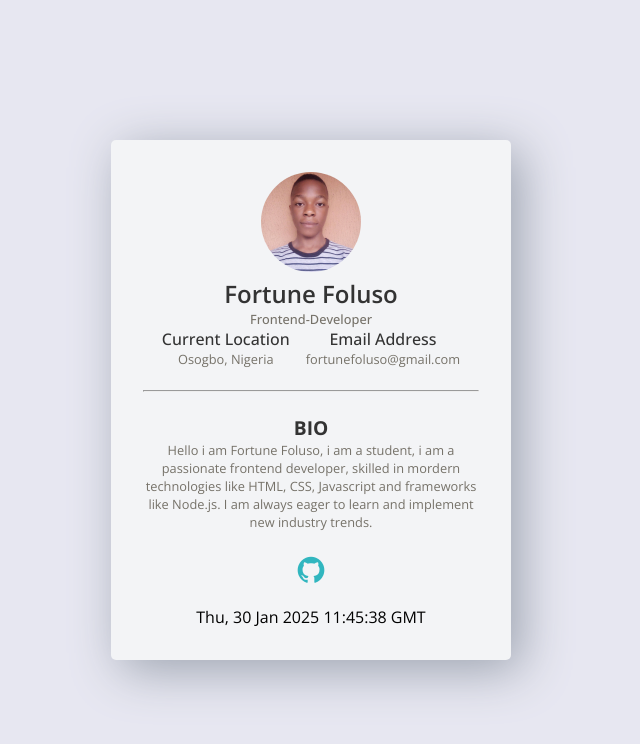
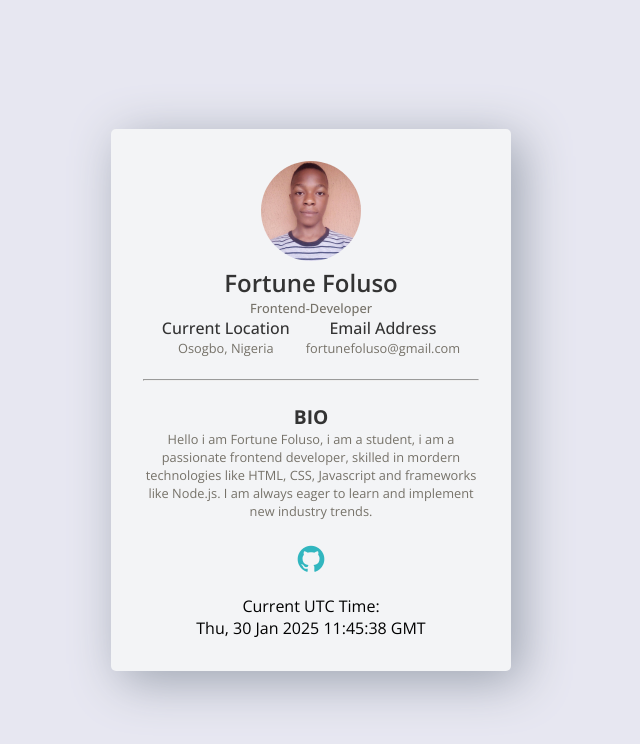
Before and after one commit to Fortune-tech366/Profile-Card, a plain HTML site: page index.html in a window 1280 px wide. Shown: the whole page, without its empty margins (329-969 px from the left). Drawn offline with nearby package versions, Linux system fonts and the light colour scheme.

Commit message:
Profile Card

```diff
--- a/index.html
+++ b/index.html
@@ -43,6 +43,7 @@
                 </ul>
             </div>
         </div>
+        <p>Current UTC Time: </p>
         <p id="time"></p>
     </div>
 
```
